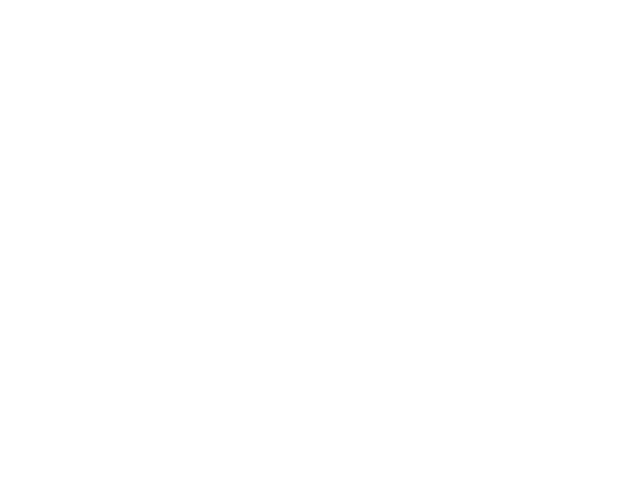
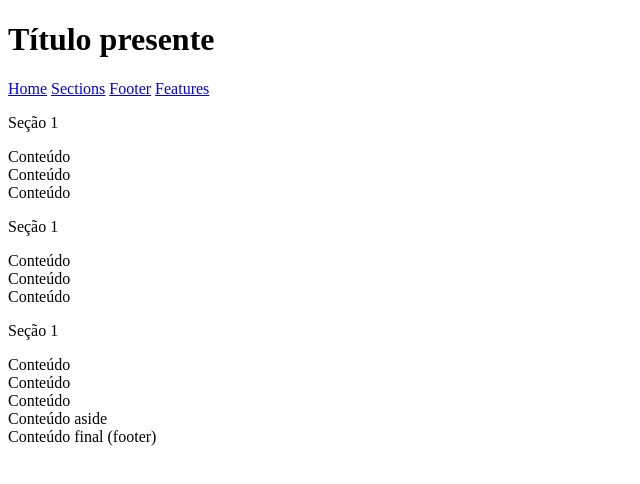
Before and after one commit to henriqueAvner/project-type-1, a plain HTML site: page index.html in a window 1280 px wide. Shown: the whole page, without its empty margins (0-640 px from the left). Drawn offline with Linux system fonts and the light colour scheme.

Commit message:
Criando as partes do html

```diff
--- a/index.html
+++ b/index.html
@@ -7,27 +7,37 @@
     <title>Document</title>
 </head>
 <body>
-    <header></header>
-    <main></main>
-    <nav></nav>
+    <header>
+    <h1>Título presente</h1>
+    </header>
+    <nav>
+        <a id="home" href="#home">Home</a>
+        <a id="sections" href="#sections">Sections</a>
+        <a id="footer" href="#footer">Footer</a>
+        <a id="features" href="#features">Features</a>
+    </nav>
+    <main>
     <section>
-        <div></div>
-        <div></div>
-        <div></div>
+        <p>Seção 1</p>
+        <div>Conteúdo</div>
+        <div>Conteúdo</div>
+        <div>Conteúdo</div>
     </section>
     <section>
-        <div></div>
-        <div></div>
-        <div></div>
+        <p>Seção 1</p>
+        <div>Conteúdo</div>
+        <div>Conteúdo</div>
+        <div>Conteúdo</div>
     </section>
     <section>
-        <div></div>
-        <div></div>
-        <div></div>
+        <p>Seção 1</p>
+        <div>Conteúdo</div>
+        <div>Conteúdo</div>
+        <div>Conteúdo</div>
     </section>
-
-    <aside></aside>
-    <footer></footer>
+    </main>
+    <aside>Conteúdo aside</aside>
+    <footer>Conteúdo final (footer)</footer>
     <scrip></scrip>
 </body>
 </html>
```
